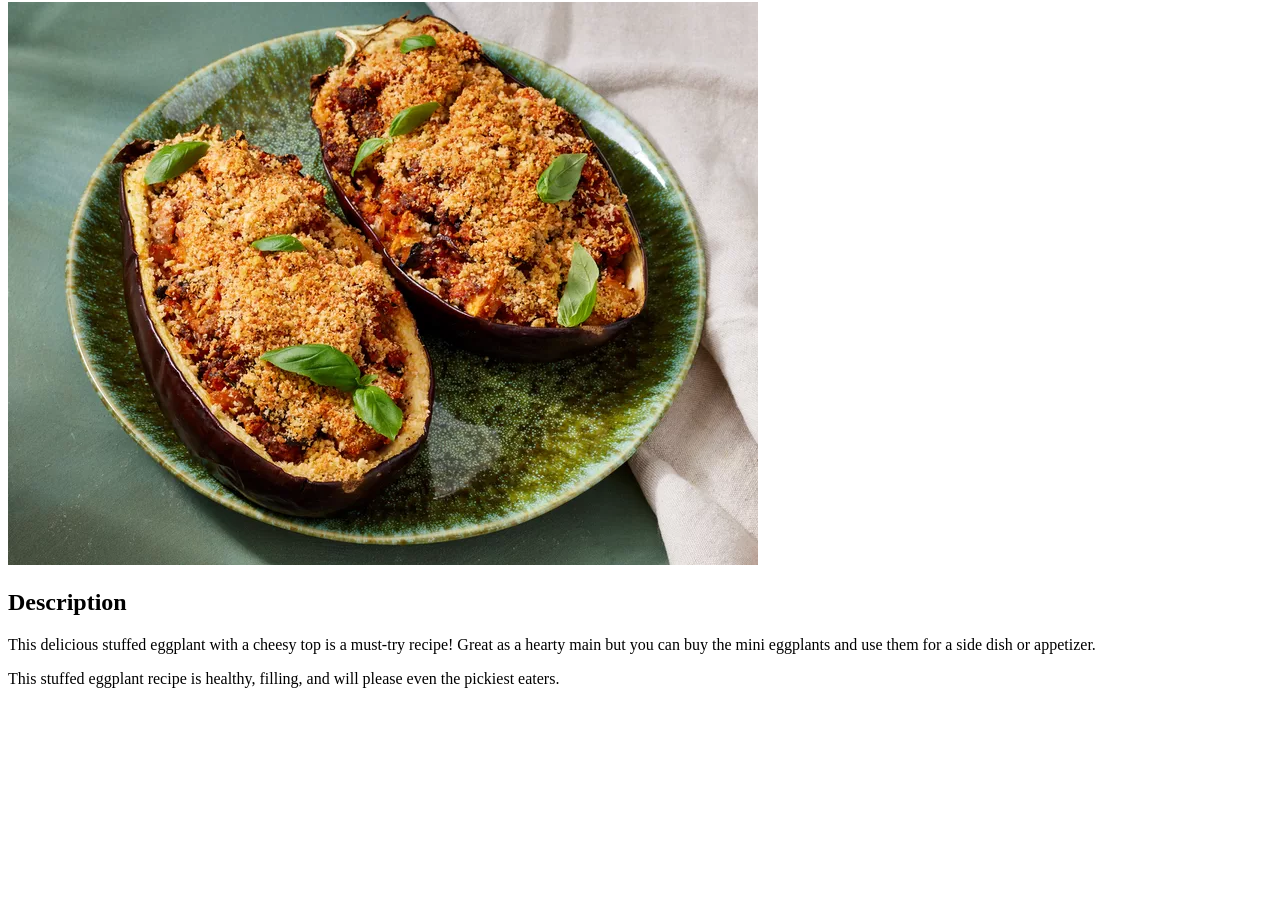
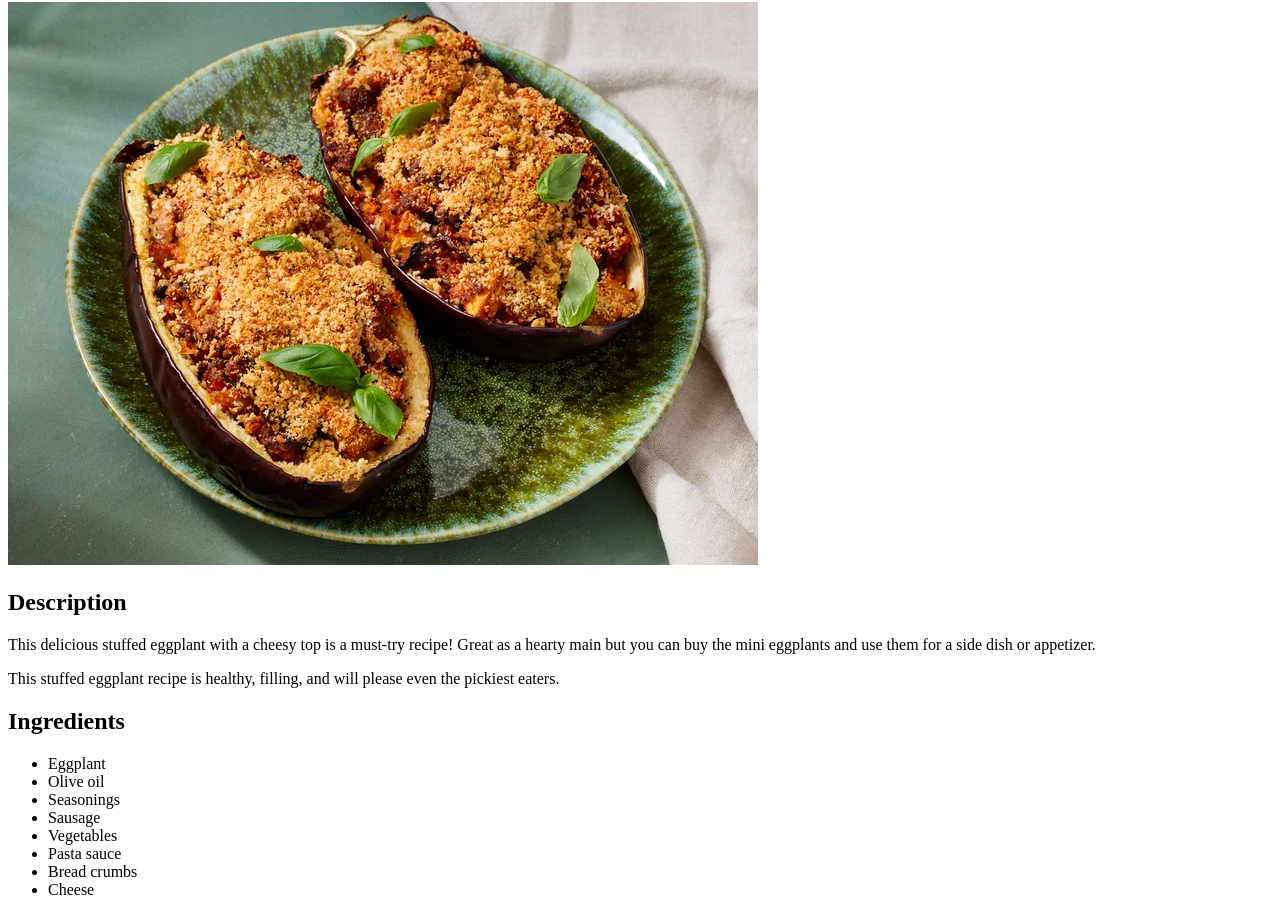
Before and after one commit to psnijder/odin-recipes, a plain HTML site: page recipes/stuffed_eggplant.html in a window 1280 px wide. Shown: the part 78-993 px from the top of the page. Before the commit the page ends 800 px from the top, so only its background shows below. Drawn offline with Linux system fonts and the light colour scheme.

Commit message:
Add ingredient list to Stuffed Eggplant recipe page

```diff
--- a/recipes/stuffed_eggplant.html
+++ b/recipes/stuffed_eggplant.html
@@ -8,9 +8,20 @@
     </head>
     <body>
         <h1>Stuffed Eggplant</h1>
-        <img src="../images/stuffed_eggplant.webp" alt="Sttuffed Eggplant">
+        <img src="../images/stuffed_eggplant.webp" alt="Stuffed Eggplant">
         <h2>Description</h2>
         <p>This delicious stuffed eggplant with a cheesy top is a must-try recipe! Great as a hearty main but you can buy the mini eggplants and use them for a side dish or appetizer.</p>
         <p>This stuffed eggplant recipe is healthy, filling, and will please even the pickiest eaters.</p>
+        <h2>Ingredients</h2>
+        <ul>
+            <li>Eggplant</li>
+            <li>Olive oil</li>
+            <li>Seasonings</li>
+            <li>Sausage</li>
+            <li>Vegetables</li>
+            <li>Pasta sauce</li>
+            <li>Bread crumbs</li>
+            <li>Cheese</li>
+        </ul>
     </body>
 </html>
```
